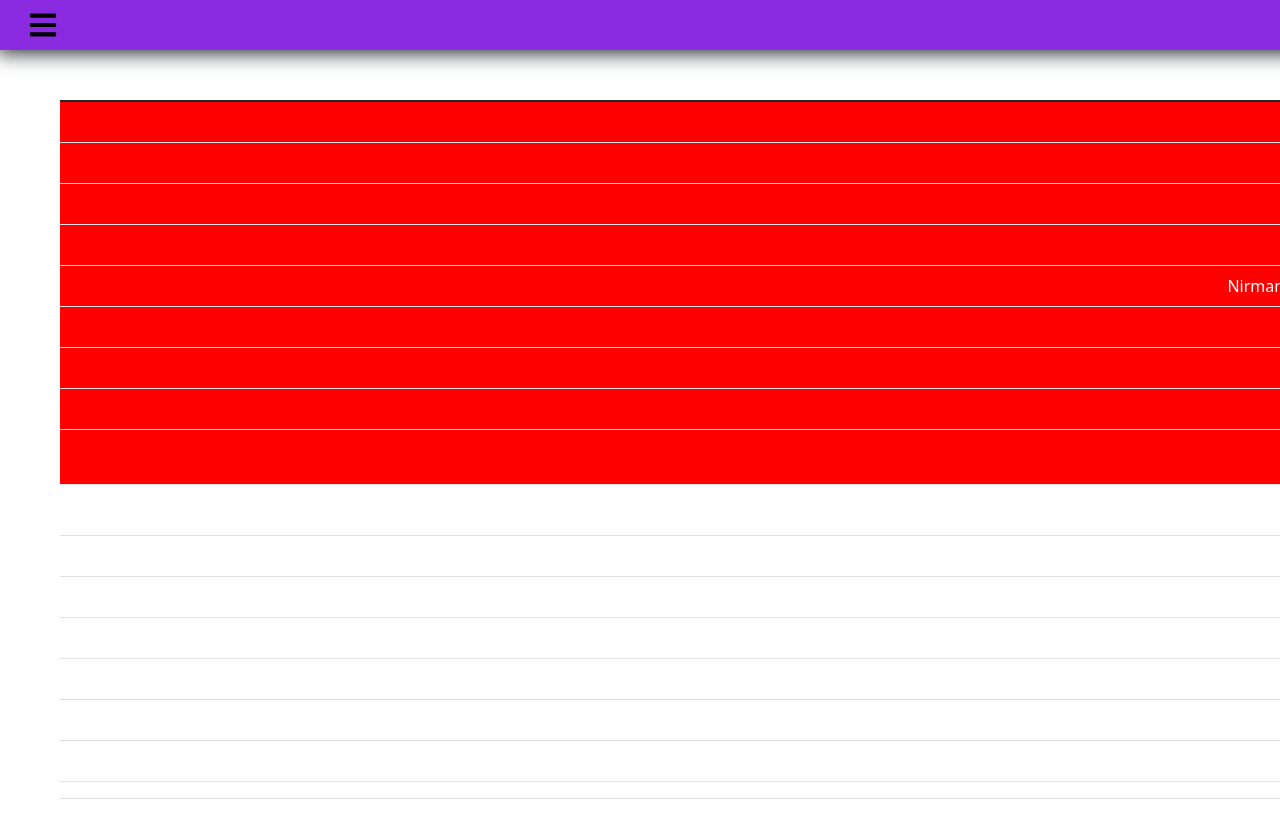
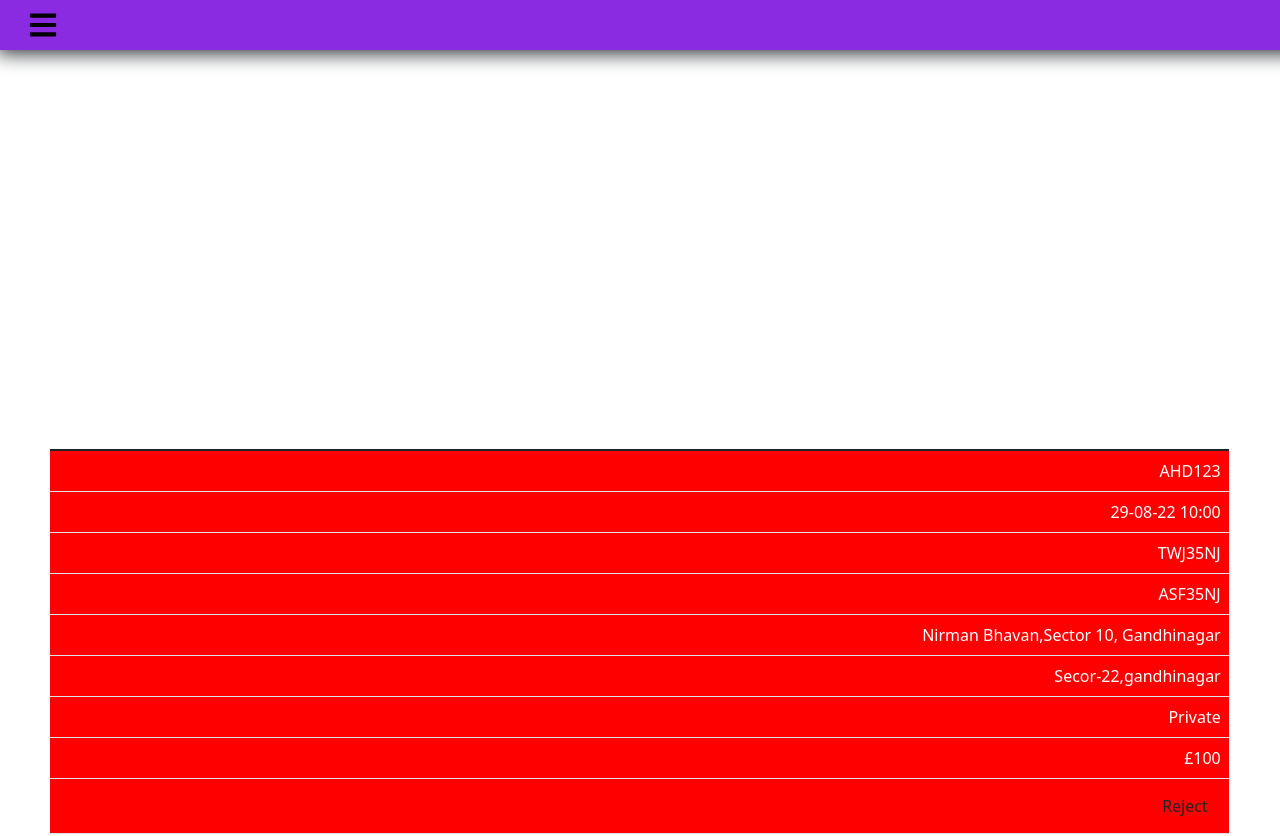
Before and after one commit to Aditya1Jhaveri/Fianl-Dashboard, a React (Create React App) app: page /upcomingrides in a window 1280 px wide. Shown: the top 836 px of the page. Built offline with nearby package versions, Linux system fonts and the light colour scheme.

Commit message:
table fixed

```diff
--- a/src/components/Sidebar/UpcomingRides.jsx
+++ b/src/components/Sidebar/UpcomingRides.jsx
@@ -224,7 +224,7 @@ const UpcomingRides = () => {
               <th>Aproved</th>
             </tr>
           </thead>
-          <tbody>
+          <tbody className="tab down">
             {data.map((item, i) => (
               <tr key={i}>
                 <td>{item.job_id}</td>
--- a/src/components/Sidebar/style.css
+++ b/src/components/Sidebar/style.css
@@ -140,13 +140,17 @@
 
 
   .dash{
-    margin-left: 60px;
-    /* margin-right: 50px; */
-    margin-top: 50px;
+    margin-left: 50px;
+    margin-right: 50px;
+    margin-top: 20px;
 
   }
 
 .tab{
-  position: fixed;
+  position:relative;
   width: 82.2%;
 }
+
+/* .tabdown{
+  margin-top: 100px;
+} */
--- a/src/components/Sidebar/styles.js
+++ b/src/components/Sidebar/styles.js
@@ -1,4 +1,4 @@
-import styled from 'styled-components';
+import styled from 'styled-components'
 
 export const Container = styled.div`
   background-color: #171923;
@@ -7,11 +7,9 @@ export const Container = styled.div`
   top: 0px;
   left: 0px;
   width: 300px;
-  left: ${props => props.sidebar ? '0' : '-100%'};
-  animation: showSidebar .4s;
-
-
-
+  z-index: 100;
+  left: ${(props) => (props.sidebar ? '0' : '-100%')};
+  animation: showSidebar 0.4s;
 
   > svg {
     position: fixed;
@@ -23,8 +21,6 @@ export const Container = styled.div`
     cursor: pointer;
   }
 
-
-
   @keyframes showSidebar {
     from {
       opacity: 0;
@@ -35,8 +31,8 @@ export const Container = styled.div`
       width: 300px;
     }
   }
-`;
+`
 
 export const Content = styled.div`
   margin-top: 100px;
-`;
+`
```
